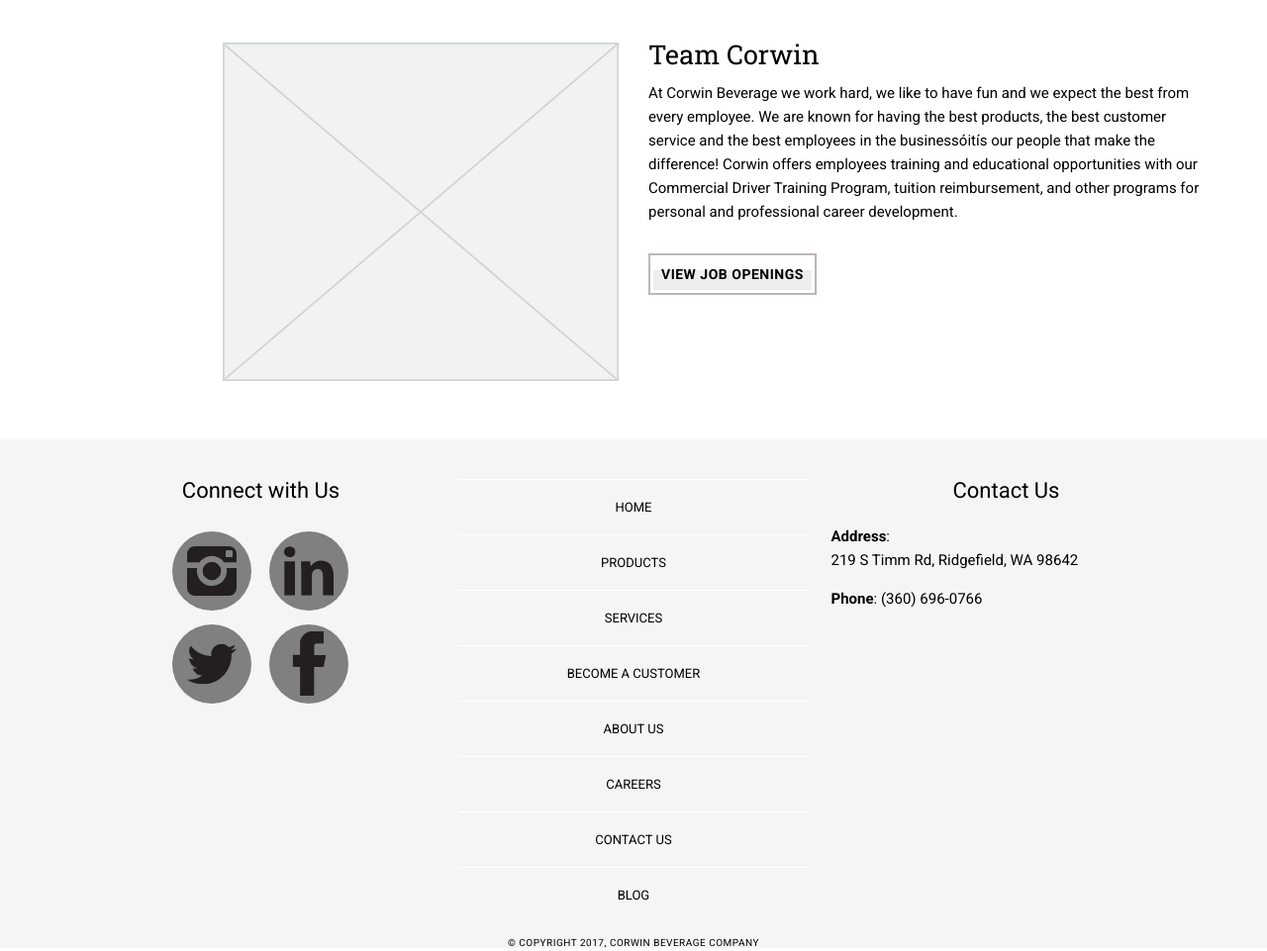
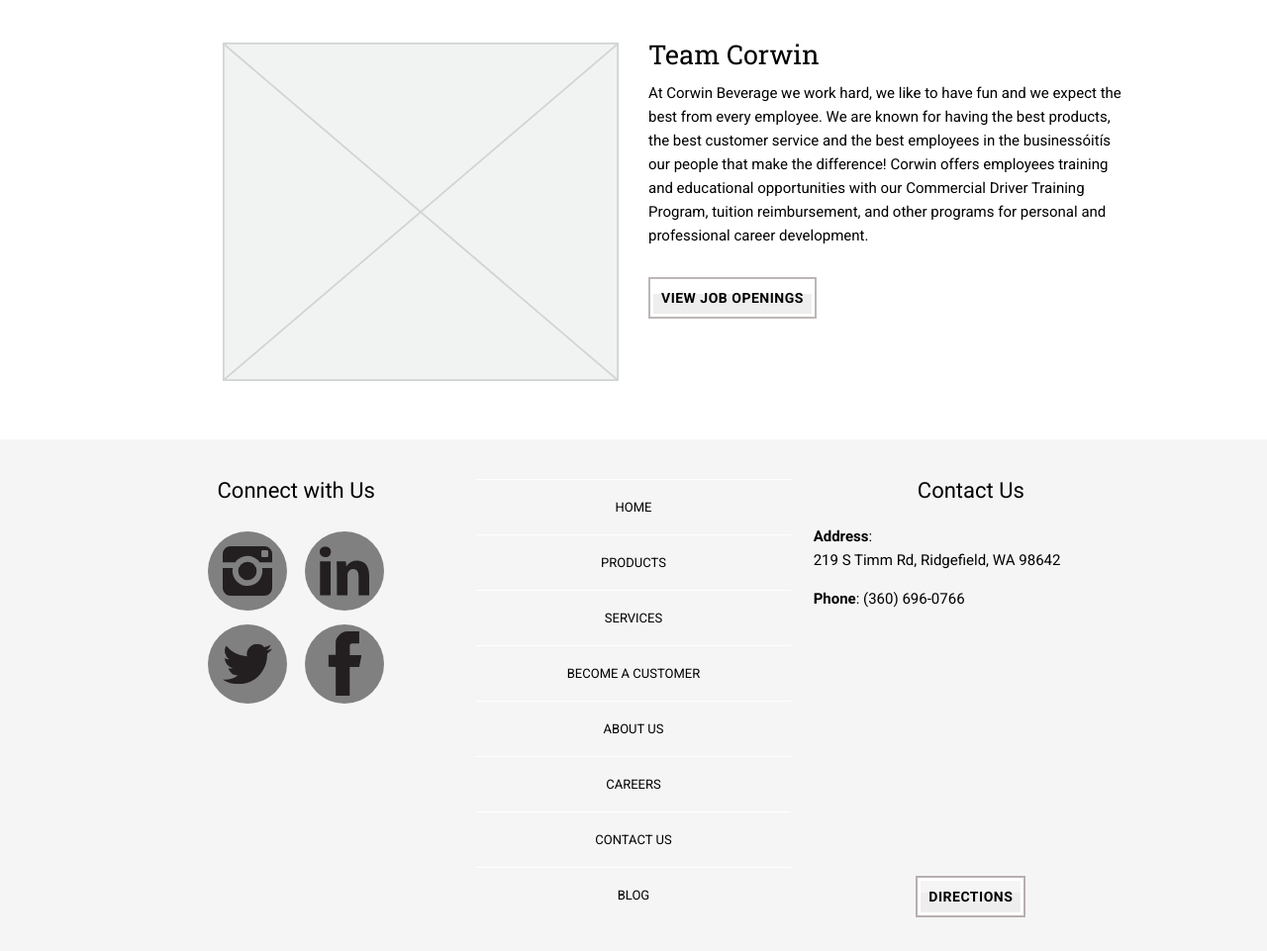
Before and after one commit to instantMash/corwin-website, a website: page index.html in a window 1280 px wide. Shown: the part 1837-2798 px from the top of the page at 99% size. Drawn offline with Linux system fonts and the light colour scheme; some packages are replaced by stand-ins of ours; grey boxes are pictures that could not be loaded.

Commit message:
Add max width to page containers.

```diff
--- a/css/styles.css
+++ b/css/styles.css
@@ -66,6 +66,11 @@
 }
 
 /* Layout */
+
+/* Set max-width */
+.grid, .page-nav {
+  max-width: 1000px;
+}
 
 .main-content
 {
@@ -379,7 +384,7 @@
 
     display: block;
 
-    margin: 0 auto;
+    margin: 15px auto;
 
     text-align: center;
     letter-spacing: .5px;
--- a/index.html
+++ b/index.html
@@ -121,6 +121,7 @@
     <p class="footer-address"><strong>Address</strong>:<br /> 219 S Timm Rd, Ridgefield, WA 98642</p>
     <p class="footer-address"><strong>Phone</strong>: (360) 696-0766</p>
     <div id="map"></div>
+    <a class="link-button" target="_blank" href="https://www.google.com/maps/place/Corwin+Beverages/@45.8133369,-122.6863713,15z/data=!4m12!1m6!3m5!1s0x0:0x9e2afa822c3ff32e!2sCorwin+Beverages!8m2!3d45.8133369!4d-122.6863713!3m4!1s0x0:0x9e2afa822c3ff32e!8m2!3d45.8133369!4d-122.6863713">Directions</a>
 </div>
 
 </div>
@@ -147,6 +148,7 @@
      map = new google.maps.Map(document.getElementById('map'), {
       center: {lat: 45.813553, lng: -122.686414},
       zoom: 8,
+      fullscreenControl: 1
     });
     var corwin = {lat: 45.813553, lng: -122.686414};
     var marker = new google.maps.Marker({
```
